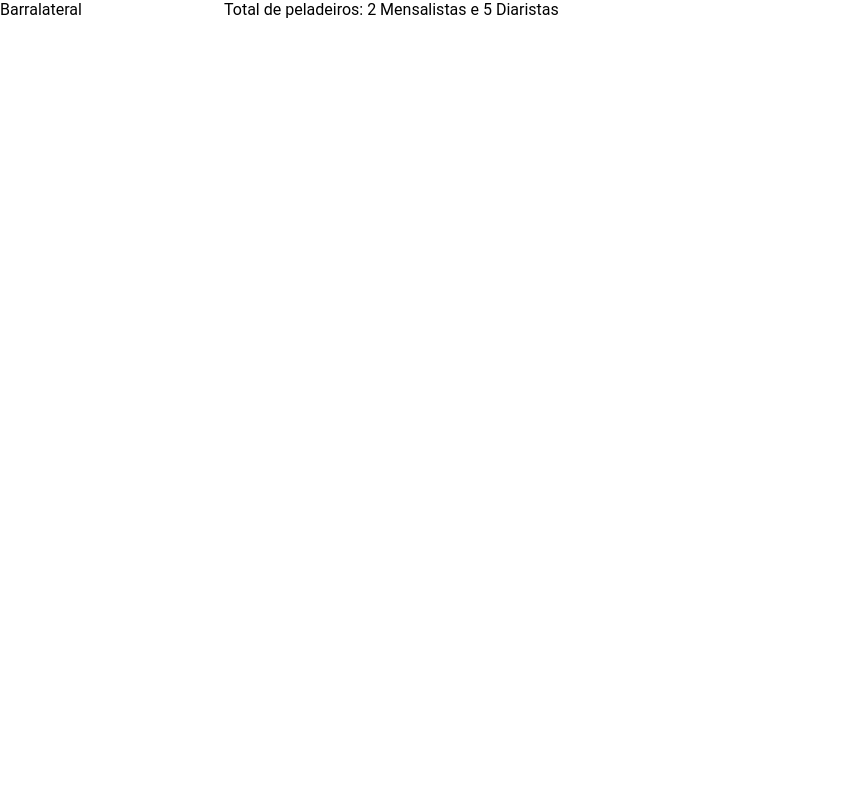
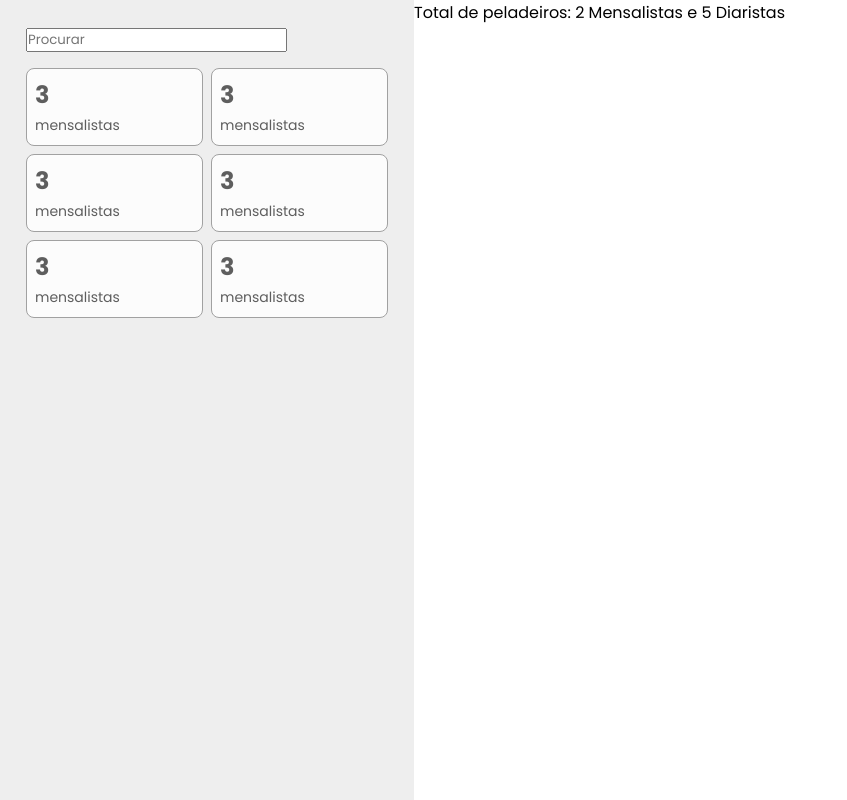
Before and after one commit to jonathandcosta/react_mel, a React (Vite) app in the folder lista_pelada/: page / in a window 1280 px wide. Shown: the whole page, without its empty margins (0-847 px from the left). Built offline with nearby package versions, Linux system fonts and the light colour scheme.

Commit message:
chore: initall styles

```diff
--- /dev/null
+++ b/lista_pelada/src/components/FiltroCard/index.tsx
@@ -0,0 +1,8 @@
+import { Card, Label, Number } from "./styles";
+
+export const FiltroCard = () => (
+  <Card>
+    <Number>3</Number>
+    <Label>mensalistas</Label>
+  </Card>
+)
--- /dev/null
+++ b/lista_pelada/src/components/FiltroCard/styles.ts
@@ -0,0 +1,17 @@
+import styled from 'styled-components';
+
+export const Card = styled.div`
+  padding: 8px;
+  border: solid 1px #a1a1a1;
+  background-color: #fcfcfc;
+  color: #5e5e5e;
+  border-radius: 8px;
+`;
+export const Number = styled.span`
+  font-weight: bold;
+  font-size: 24px;
+  display: block;
+`;
+export const Label = styled.span`
+  font-size: 14px;
+`;
--- a/lista_pelada/src/containers/BarraLateral/index.tsx
+++ b/lista_pelada/src/containers/BarraLateral/index.tsx
@@ -1,2 +1,18 @@
-export const BarraLateral = () =>
-  <aside>Barralateral</aside>
+import { FiltroCard } from "../../components/FiltroCard";
+import { Aside, Filtros } from "./styles";
+
+export const BarraLateral = () => (
+  <Aside>
+    <div>
+      <input type="text" placeholder="Procurar" />
+      <Filtros>
+        <FiltroCard />
+        <FiltroCard />
+        <FiltroCard />
+        <FiltroCard />
+        <FiltroCard />
+        <FiltroCard />
+      </Filtros>
+    </div>
+  </Aside>
+)
--- /dev/null
+++ b/lista_pelada/src/containers/BarraLateral/styles.ts
@@ -0,0 +1,14 @@
+import styled from 'styled-components';
+
+export const Aside = styled.aside`
+  background-color: #eee;
+  height: 100vh;
+  padding: 26px;
+`;
+
+export const Filtros = styled.div`
+  display: grid;
+  grid-template-columns: 1fr 1fr;
+  grid-gap: 8px;
+  margin-top: 16px;
+`;
--- a/lista_pelada/src/styles/index.ts
+++ b/lista_pelada/src/styles/index.ts
@@ -5,11 +5,11 @@ export const EstiloGlobal = createGlobalStyle`
   margin: 0;
   padding: 0;
   box-sizing: border-box;
-  font-family: Roboto, sans-serif;
+  font-family: Poppins, sans-serif;
 }
 `;
 
 export const Container = styled.div`
   display: grid;
-  grid-template-columns: 224px auto;
+  grid-template-columns: 414px auto;
 `;
```
